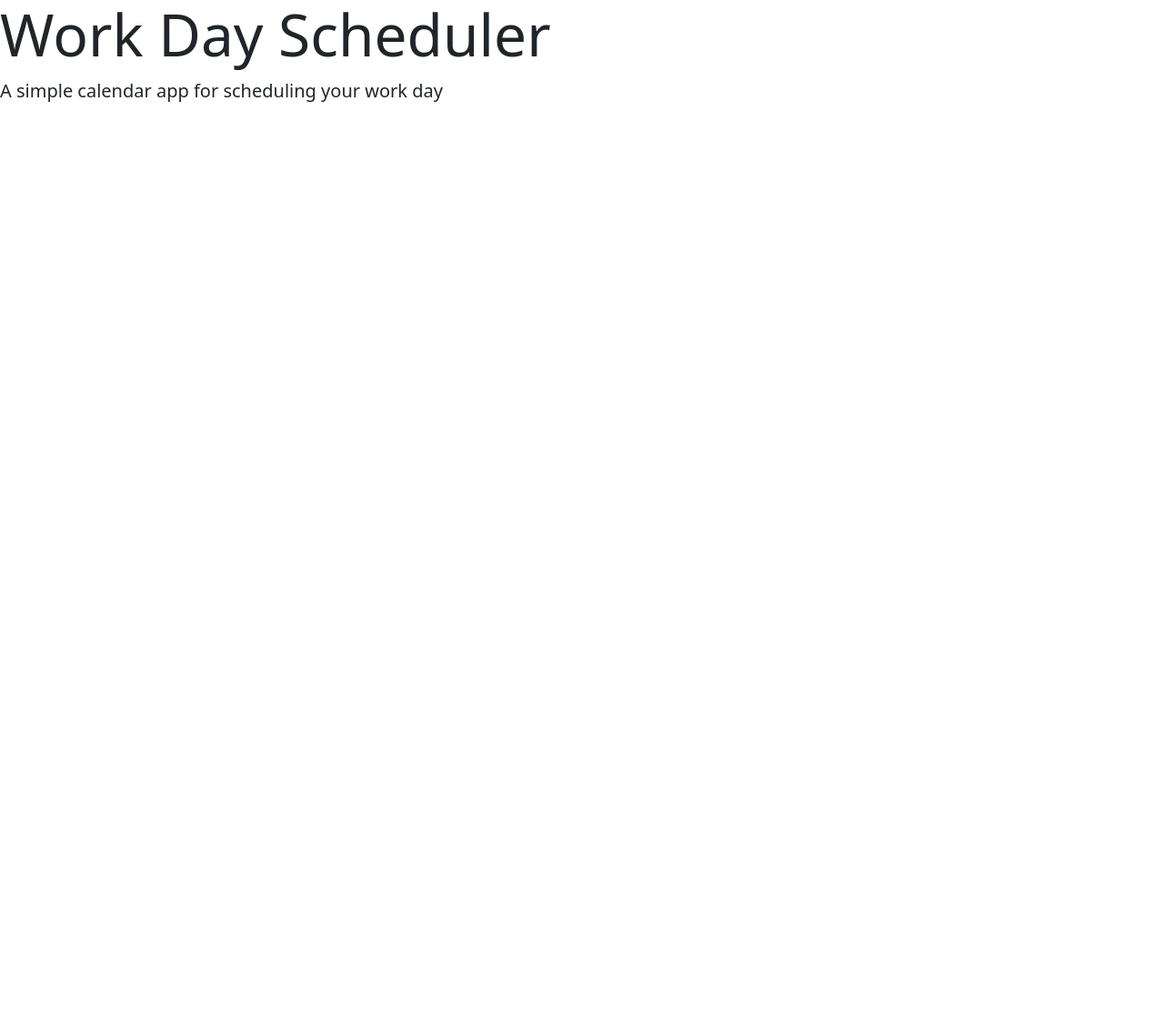
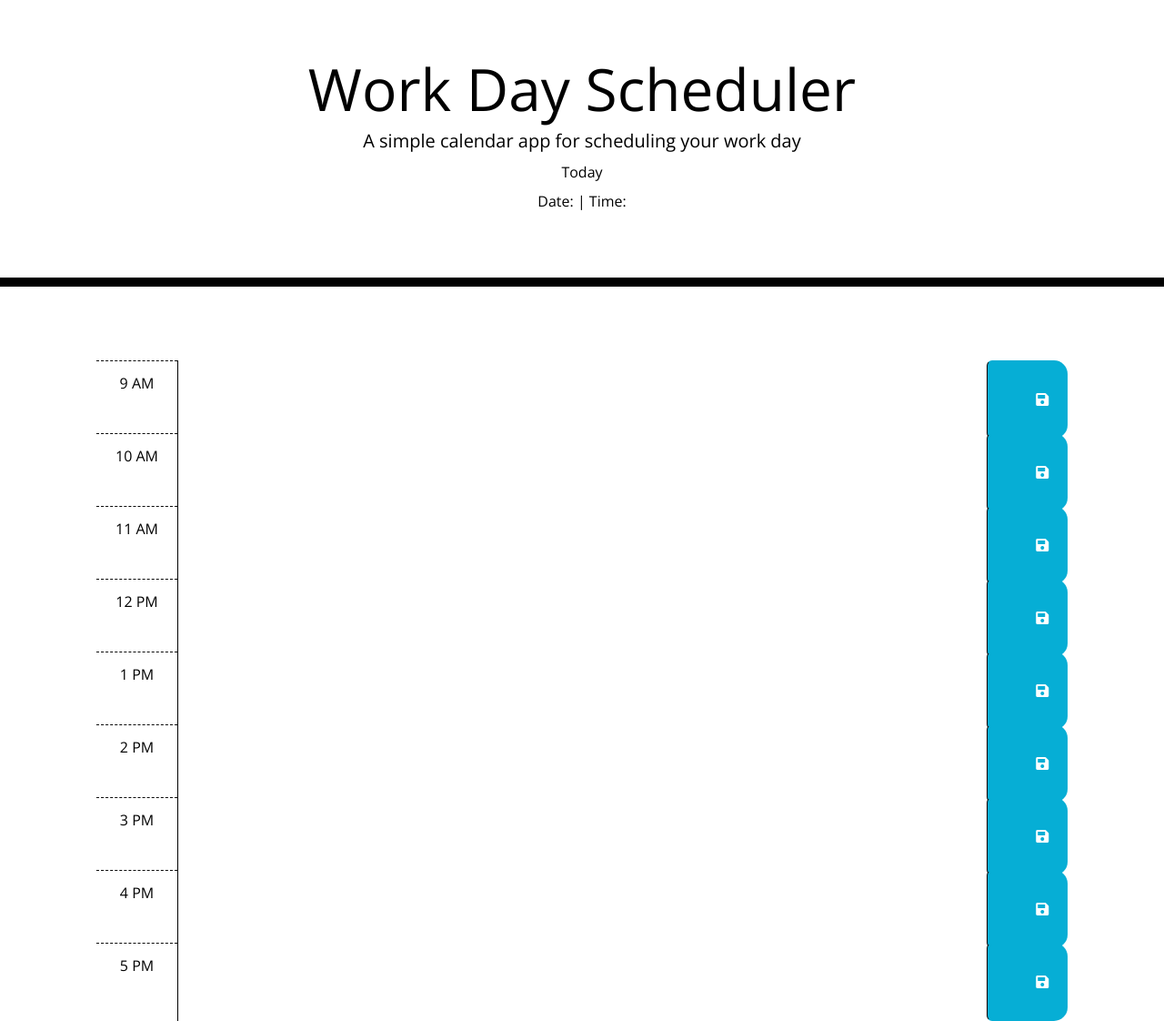
Before and after one commit to dami-ani/Work-Day-Scheduler, a plain HTML site: page index.html in a window 1280 px wide. Shown: the whole page at 91% size. Before the commit the page ends 800 px from the top, so only its background shows below. Drawn offline with nearby package versions, Linux system fonts and the light colour scheme; files that its build step writes are made by us from their sources.

Commit message:
updated HTML

```diff
--- a/assets/css/style.css
+++ b/assets/css/style.css
@@ -0,0 +1,72 @@
+body {
+  font-family: 'Open Sans', sans-serif;
+  font-size: 16px;
+  line-height: 1;
+}
+
+textarea {
+  background: transparent;
+  border: none;
+  resize: none;
+  color: #000000;
+  border-left: 1px solid black;
+  padding: 10px;
+}
+
+header {
+  text-align: center;
+  background-color: transparent;
+  color: black;
+  border-radius: 0;
+  border-bottom: 10px solid black;
+  padding: 60px;
+}
+
+.description {
+  white-space: pre-wrap;
+}
+
+.time-block {
+  text-align: center;
+  border-radius: 15px;
+}
+
+.row {
+  white-space: pre-wrap;
+  height: 80px;
+  border-top: 1px solid white;
+}
+
+.hour {
+  background-color: #ffffff;
+  color: #000000;
+  border-top: 1px dashed #000000;
+}
+
+.past {
+  background-color: #d3d3d3;
+  color: white;
+}
+
+.present {
+  background-color: #ff6961;
+  color: white;
+}
+
+.future {
+  background-color: #77dd77;
+  color: white;
+}
+
+.saveBtn {
+  border-left: 1px solid black;
+  border-top-right-radius: 15px;
+  border-bottom-right-radius: 15px;
+  background-color: #06aed5;
+  color: white;
+}
+
+.saveBtn i:hover {
+  font-size: 20px;
+  transition: all 0.3s ease-in-out;
+}
--- a/index.html
+++ b/index.html
@@ -10,22 +10,103 @@
   <link rel="stylesheet" href="https://use.fontawesome.com/releases/v5.8.1/css/all.css"
     integrity="sha384-50oBUHEmvpQ+1lW4y57PTFmhCaXp0ML5d60M1M7uH2+nqUivzIebhndOJK28anvf" crossorigin="anonymous" />
   <link href="https://fonts.googleapis.com/css?family=Open+Sans&display=swap" rel="stylesheet" />
-  <link rel="stylesheet" href="style.css" />
+  <link rel="stylesheet" href="./assets/css/style.css" />
   <title>Work Day Scheduler</title>
 </head>
 
+<!-- header -->
 <body>
   <header>
     <h1 class="display-3">Work Day Scheduler</h1>
     <p class="lead">A simple calendar app for scheduling your work day</p>
     <p id="currentDay" class="lead"></p>
+    <p>Today</p>
+    <p>Date: <span id="date"></span> | Time: <span id="time"></span></p>
   </header>
   <div class="container">
-    <!-- Timeblocks go here -->
   </div>
+
+  <!-- The time block slots will be dynamically generated using JavaScript -->
+  <div class="container-lg px-5">
+    <div class="row"></div>
+
+    <div id="09" class="row time-block">
+      <div class="col-2 col-md-1 hour text-center py-3">9 AM</div>
+      <textarea id='text-09' class="col-8 col-md-10 description" rows="3"> </textarea>
+      <button class="btn saveBtn col-2 col-md-1" aria-label="save">
+        <i class="fas fa-save" aria-hidden="true"></i>
+      </button>
+    </div>
+
+    <div id="10" class="row time-block">
+      <div class="col-2 col-md-1 hour text-center py-3">10 AM</div>
+      <textarea id='text-10' class="col-8 col-md-10 description" rows="3"> </textarea>
+      <button class="btn saveBtn col-2 col-md-1" aria-label="save">
+        <i class="fas fa-save" aria-hidden="true"></i>
+      </button>
+    </div>
+
+    <div id="11" class="row time-block">
+      <div class="col-2 col-md-1 hour text-center py-3">11 AM</div>
+      <textarea id='text-11' class="col-8 col-md-10 description" rows="3"> </textarea>
+      <button class="btn saveBtn col-2 col-md-1" aria-label="save">
+        <i class="fas fa-save" aria-hidden="true"></i>
+      </button>
+    </div>
+
+    <div id="12" class="row time-block">
+      <div class="col-2 col-md-1 hour text-center py-3">12 PM</div>
+      <textarea id='text-12' class="col-8 col-md-10 description" rows="3"> </textarea>
+      <button class="btn saveBtn col-2 col-md-1" aria-label="save">
+        <i class="fas fa-save" aria-hidden="true"></i>
+      </button>
+    </div>
+
+    <div id="01" class="row time-block">
+      <div class="col-2 col-md-1 hour text-center py-3">1 PM</div>
+      <textarea id='text-01' class="col-8 col-md-10 description" rows="3"> </textarea>
+      <button class="btn saveBtn col-2 col-md-1" aria-label="save">
+        <i class="fas fa-save" aria-hidden="true"></i>
+      </button>
+    </div>
+
+    <div id="02" class="row time-block">
+      <div class="col-2 col-md-1 hour text-center py-3">2 PM</div>
+      <textarea id='text-02' class="col-8 col-md-10 description" rows="3"> </textarea>
+      <button class="btn saveBtn col-2 col-md-1" aria-label="save">
+        <i class="fas fa-save" aria-hidden="true"></i>
+      </button>
+    </div>
+
+    <div id="03" class="row time-block">
+      <div class="col-2 col-md-1 hour text-center py-3">3 PM</div>
+      <textarea id='text-03' class="col-8 col-md-10 description" rows="3"> </textarea>
+      <button class="btn saveBtn col-2 col-md-1" aria-label="save">
+        <i class="fas fa-save" aria-hidden="true"></i>
+      </button>
+    </div>
+
+    <div id="04" class="row time-block">
+      <div class="col-2 col-md-1 hour text-center py-3">4 PM</div>
+      <textarea id='text-04' class="col-8 col-md-10 description" rows="3"> </textarea>
+      <button class="btn saveBtn col-2 col-md-1" aria-label="save">
+        <i class="fas fa-save" aria-hidden="true"></i>
+      </button>
+    </div>
+
+    <div id="05" class="row time-block">
+      <div class="col-2 col-md-1 hour text-center py-3">5 PM</div>
+      <textarea id='text-05' class="col-8 col-md-10 description" rows="3"> </textarea>
+      <button class="btn saveBtn col-2 col-md-1" aria-label="save">
+        <i class="fas fa-save" aria-hidden="true"></i>
+      </button>
+    </div>
+
+
 
   <script src="https://cdnjs.cloudflare.com/ajax/libs/jquery/3.2.1/jquery.min.js"></script>
   <script src="https://cdn.jsdelivr.net/npm/dayjs@1/dayjs.min.js"></script>
+  <script src="./assets/js/script.js"></script>
 </body>
 
 </html>
```
Also changed, not shown: assets/images/demo.gif (renamed from assets/images/05-third-party-apis-homework-demo.gif), 1 other file.
